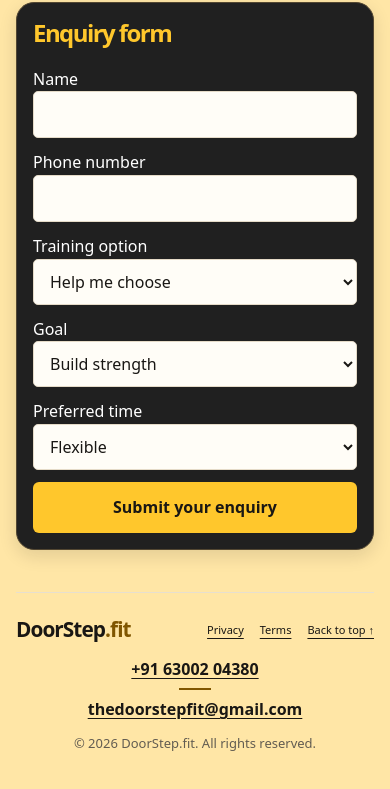
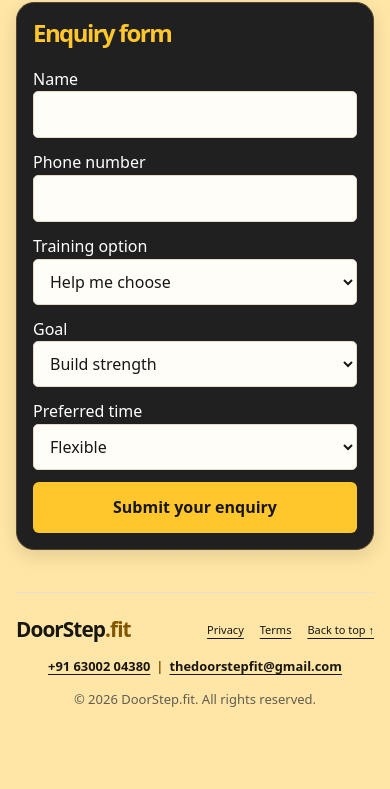
Before and after one commit to doorstep-fit/Website, a plain HTML site: page index.html in a window 390 px wide. Shown: the part 7765-8554 px from the top of the page. Drawn offline with Linux system fonts and the light colour scheme.

Commit message:
Place footer contact links side by side on mobile

```diff
--- a/index.html
+++ b/index.html
@@ -392,8 +392,9 @@ main > .wrap.section > h2 {
 .footer-contact a { color: #191714; text-decoration: underline; text-underline-offset: 3px; overflow-wrap: anywhere; }
 .footer-contact-divider { color: #805600; }
 @media (max-width: 480px) {
-  .footer-contact { flex-direction: column; gap: 7px; }
-  .footer-contact-divider { width: 32px; height: 2px; background: #805600; font-size: 0; }
+  .footer-contact { flex-direction: row; flex-wrap: nowrap; gap: 6px; font-size: clamp(11px, 3.3vw, 14px); }
+  .footer-contact a { min-width: 0; }
+  .footer-contact a:first-child { white-space: nowrap; }
 }
 </style>
 </head>
```
